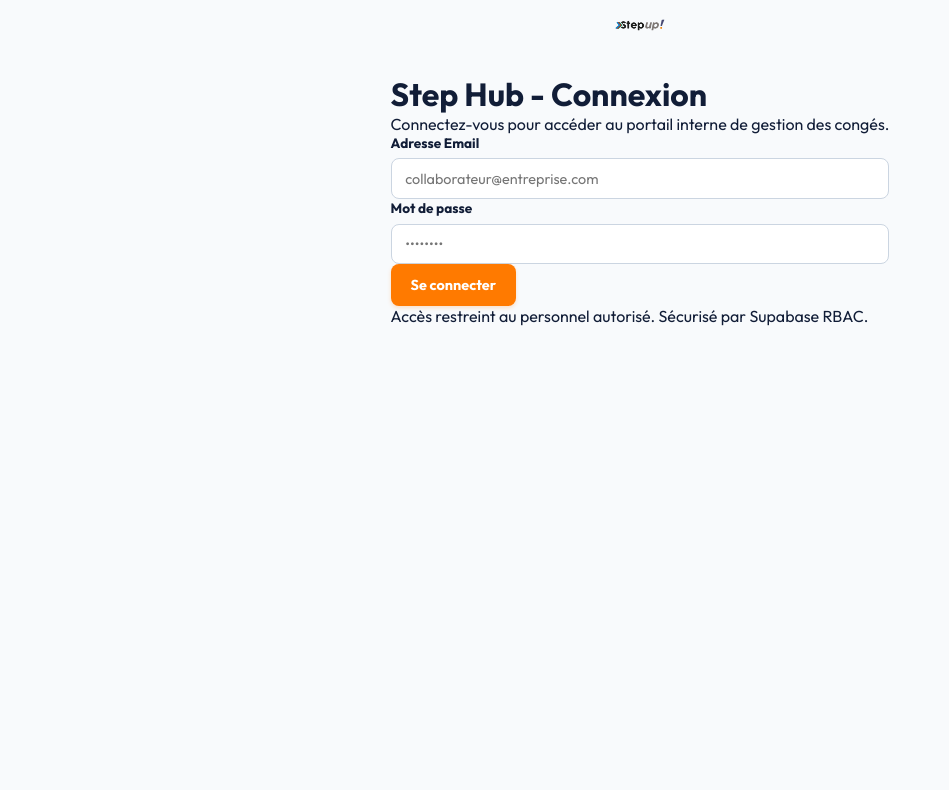
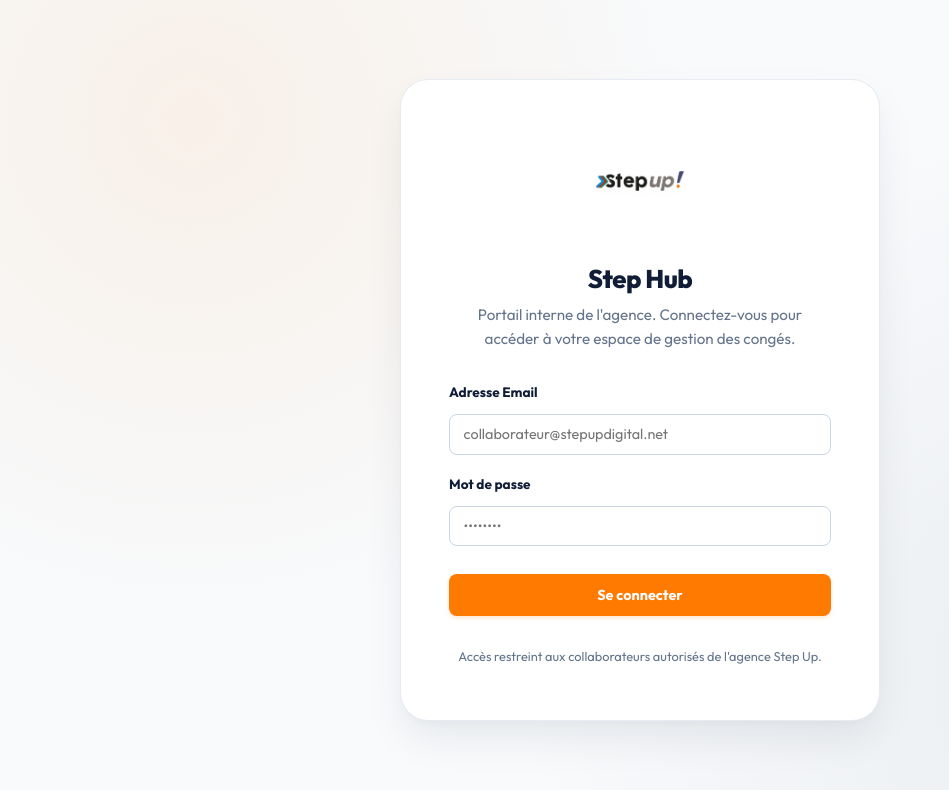
Before and after one commit to marika-stepup/ERP-StepUp, a Next.js app: page /login in a window 1280 px wide. Shown: the top 790 px of the page, without its empty margins (0-949 px from the left). Built offline with nearby package versions, Linux system fonts and the light colour scheme; no server answers.

Commit message:
design: redesign login page with premium graphics, radial glowing background, and larger Step Up logo

```diff
--- a/app/globals.css
+++ b/app/globals.css
@@ -47,7 +47,62 @@ body {
   overflow-x: hidden;
 }
 
-/* TOP APP BAR HEADER (Step Up Brand Identity) */
+/* ==================================================== */
+/* PREMIUM LOGIN SCREEN STYLES                          */
+/* ==================================================== */
+.login-wrapper {
+  display: flex;
+  justify-content: center;
+  align-items: center;
+  min-height: 100vh;
+  width: 100vw;
+  background-image:
+    radial-gradient(circle at 15% 15%, rgba(255, 122, 0, 0.08) 0%, transparent 40%),
+    radial-gradient(circle at 85% 85%, rgba(17, 29, 55, 0.06) 0%, transparent 45%);
+  padding: 1.5rem;
+  box-sizing: border-box;
+}
+
+.login-card {
+  background: var(--panel-white);
+  border: 1px solid rgba(226, 232, 240, 0.8);
+  border-radius: 28px;
+  padding: 3.5rem 3rem;
+  max-width: 480px;
+  width: 100%;
+  box-shadow:
+    0 4px 6px -1px rgba(0, 0, 0, 0.02),
+    0 20px 40px -4px rgba(17, 29, 55, 0.08);
+  text-align: center;
+  animation: slideUp 0.6s cubic-bezier(0.16, 1, 0.3, 1);
+}
+
+.login-logo-img {
+  height: 90px;
+  width: auto;
+  object-fit: contain;
+  margin-bottom: 2rem;
+  filter: drop-shadow(0 4px 6px rgba(0, 0, 0, 0.02));
+}
+
+.login-card h1 {
+  font-size: 1.6rem;
+  font-weight: 800;
+  color: var(--brand-navy);
+  margin-bottom: 0.5rem;
+  letter-spacing: -0.5px;
+}
+
+.login-card p {
+  color: var(--text-secondary);
+  font-size: 0.95rem;
+  line-height: 1.6;
+  margin-bottom: 2rem;
+}
+
+/* ==================================================== */
+/* TOP APP BAR HEADER (Step Up Brand Identity)          */
+/* ==================================================== */
 .app-header {
   width: 100%;
   background-color: var(--header-bg);
@@ -393,19 +448,19 @@ tr:last-child td {
   font-weight: 700;
 }
 
-.status-pending {
+.status-badge.status-pending {
   background-color: var(--warning-bg);
   color: var(--warning-color);
   border: 1px solid var(--warning-border);
 }
 
-.status-approved {
+.status-badge.status-approved {
   background-color: var(--success-bg);
   color: var(--success-color);
   border: 1px solid var(--success-border);
 }
 
-.status-rejected {
+.status-badge.status-rejected {
   background-color: var(--error-bg);
   color: var(--error-color);
   border: 1px solid var(--error-border);
@@ -560,10 +615,11 @@ button:disabled {
   }
 }
 
-@keyframes fadeIn {
+/* Animations */
+@keyframes slideUp {
   from {
     opacity: 0;
-    transform: translateY(10px);
+    transform: translateY(20px);
   }
   to {
     opacity: 1;
--- a/app/login/page.js
+++ b/app/login/page.js
@@ -48,33 +48,36 @@ export default function LoginPage() {
   };
 
   return (
-    <div className="card">
-      <div className="logo-container" style={{ display: 'flex', justifyContent: 'center', marginBottom: '1.5rem' }}>
-        <img src="/Logo Step Up.png" alt="Step Up Logo" style={{ height: '50px', objectFit: 'contain' }} />
-      </div>
+    <div className="login-wrapper">
+      <div className="login-card">
+        <img
+          src="/Logo Step Up.png"
+          alt="Step Up Logo"
+          className="login-logo-img"
+        />
 
-      <h1>Step Hub - Connexion</h1>
-      <p>Connectez-vous pour accéder au portail interne de gestion des congés.</p>
+        <h1>Step Hub</h1>
+        <p>Portail interne de l'agence. Connectez-vous pour accéder à votre espace de gestion des congés.</p>
 
         {error && <div className="error-message">{error}</div>}
-      {success && <div className="success-message">Connexion réussie ! Redirection vers le dashboard...</div>}
+        {success && <div className="success-message">Connexion réussie ! Redirection...</div>}
 
-      <form onSubmit={handleLogin}>
-        <div className="form-group">
-          <label htmlFor="email">Adresse Email</label>
+        <form onSubmit={handleLogin} style={{ border: 'none', background: 'none', padding: 0 }}>
+          <div className="form-group" style={{ marginBottom: '1.25rem' }}>
+            <label htmlFor="email" style={{ textAlign: 'left', marginBottom: '0.4rem' }}>Adresse Email</label>
             <input
               type="email"
               id="email"
               value={email}
               onChange={(e) => setEmail(e.target.value)}
               required
-            placeholder="collaborateur@entreprise.com"
+              placeholder="collaborateur@stepupdigital.net"
               disabled={loading || success}
             />
           </div>
 
-        <div className="form-group">
-          <label htmlFor="password">Mot de passe</label>
+          <div className="form-group" style={{ marginBottom: '1.75rem' }}>
+            <label htmlFor="password" style={{ textAlign: 'left', marginBottom: '0.4rem' }}>Mot de passe</label>
             <input
               type="password"
               id="password"
@@ -86,13 +89,14 @@ export default function LoginPage() {
             />
           </div>
 
-        <button type="submit" disabled={loading || success}>
+          <button type="submit" style={{ width: '100%' }} disabled={loading || success}>
             {loading ? 'Connexion en cours...' : 'Se connecter'}
           </button>
         </form>
 
-      <div className="footer">
-        Accès restreint au personnel autorisé. Sécurisé par Supabase RBAC.
+        <div className="footer" style={{ marginTop: '2rem', fontSize: '0.8rem', color: 'var(--text-secondary)' }}>
+          Accès restreint aux collaborateurs autorisés de l'agence Step Up.
+        </div>
       </div>
     </div>
   );
```
Lines whose indentation alone changed are shown as unchanged.
